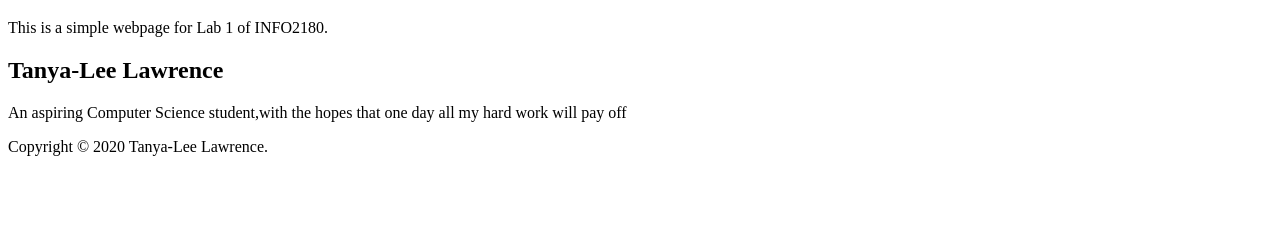
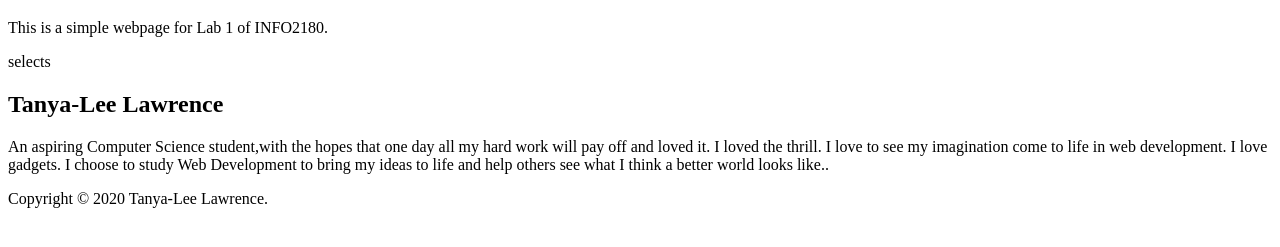
Before and after one commit to Tanzi876/info2180-lab1, a plain HTML site: page index.html in a window 1280 px wide. Shown: the part 61-308 px from the top of the page. Drawn offline with Linux system fonts and the light colour scheme.

```diff
--- a/index.html
+++ b/index.html
@@ -1,6 +1,7 @@
 <!DOCTYPE html>
 <html lang="en">
 <head>
+    <link href="styles.css" rel="stylesheet" type="text/css">
     <meta charset="UTF-8">
     <meta name="viewport" content="width=device-
 width, initial-scale=1.0">
@@ -13,9 +14,13 @@ width, initial-scale=1.0">
         <p>This is a simple webpage for Lab 1 of INFO2180.</p>
     </header>
     <main>
-        <h2>Tanya-Lee Lawrence</h2>
-        <p>An aspiring Computer Science student,with the
-        hopes that one day all my hard work will pay off</p>
+        selects<img scr="/home/tanya-lee/info2180-lab2/imagewb.png">
+        <h2 >Tanya-Lee Lawrence</h2>
+        <p id="main">An aspiring Computer Science student,with the
+        hopes that one day all my hard work will pay off and  loved it.
+        I loved the thrill. I love to see my imagination come to life in
+        web development. I love gadgets. I choose to study Web Development
+        to bring my ideas to life and help others see what I think a better world looks like..</p>
     </main>
     <footer>
         <p>Copyright &copy; 2020 Tanya-Lee Lawrence.</p>
```
